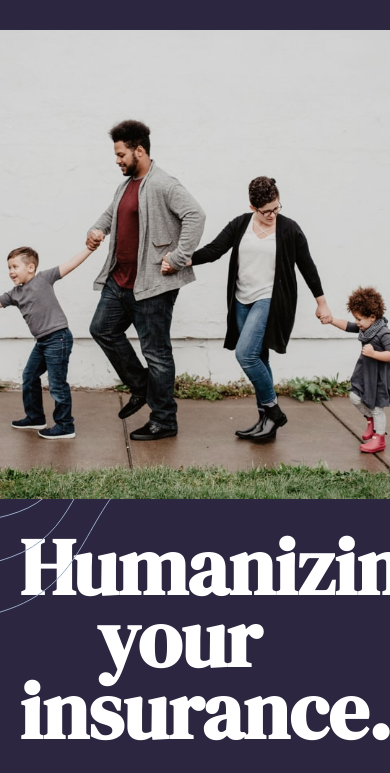
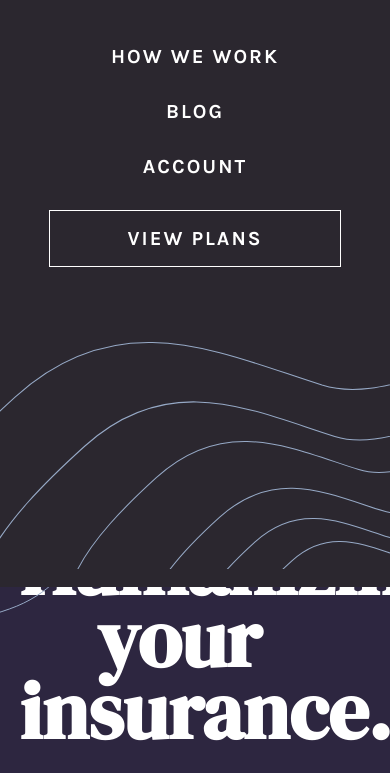
Before and after one commit to garrettsiegel/Landing-Page-Design, a plain HTML site: page index.html in a window 390 px wide. Both pictures are taken after a click on the element 325 px from the left and 34 px from the top of the page. Shown: the part 71-844 px from the top of the page. Drawn offline with Linux system fonts and the light colour scheme.

Commit message:
Update index.html

```diff
--- a/index.html
+++ b/index.html
@@ -145,6 +145,16 @@
 			</div>
 		</div><img alt="" id="footer-background-image" src="./images/bg-pattern-footer-desktop.svg"> <img alt="" id="footer-background-image-mobile" src="./images/bg-pattern-footer-mobile.svg">
 	</footer>
-	<script src="./index.js"></script>
+	<script>
+const hamburger = document.querySelector(".hamburger");
+  const navMenu = document.querySelector(".nav-menu");
+
+  hamburger.addEventListener("click", mobileShow);
+
+  function mobileShow() {
+      hamburger.classList.toggle("active");
+      navMenu.classList.toggle("active");
+  }
+  </script>
 </body>
 </html>
```
